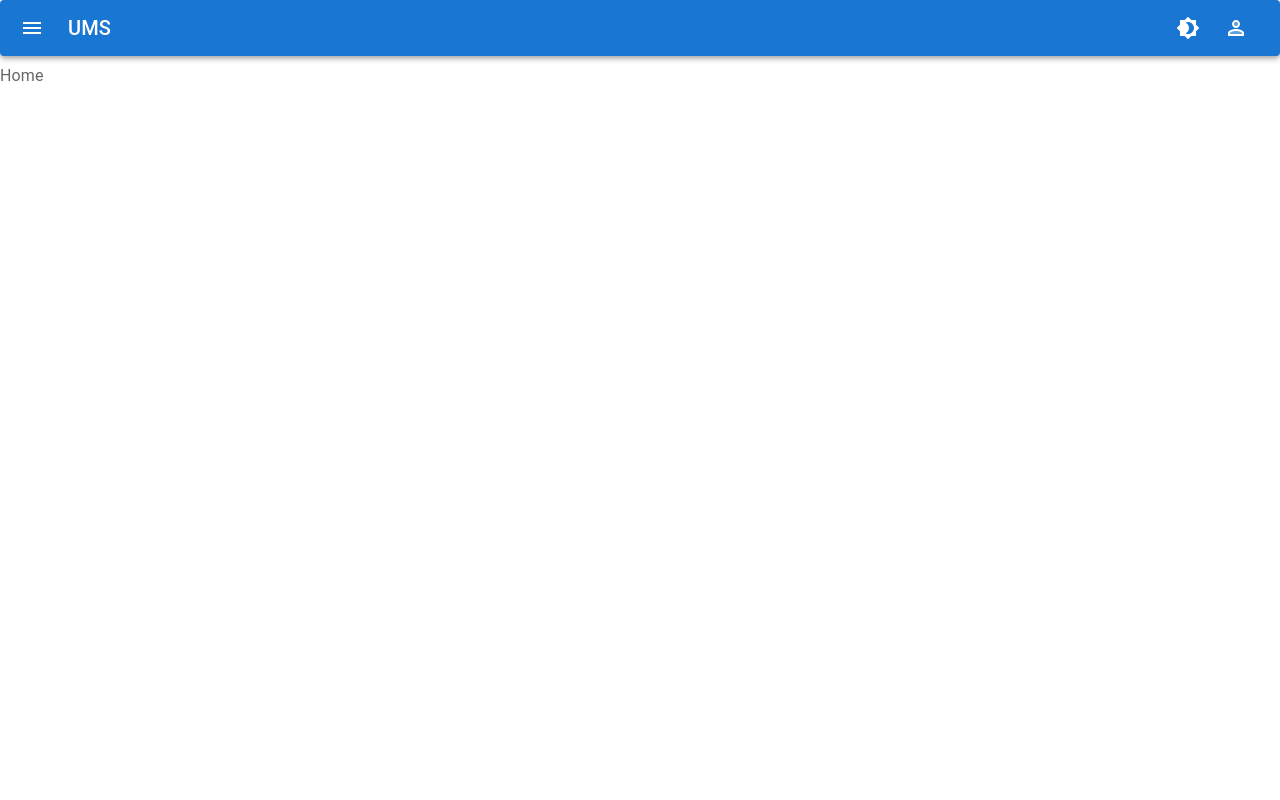
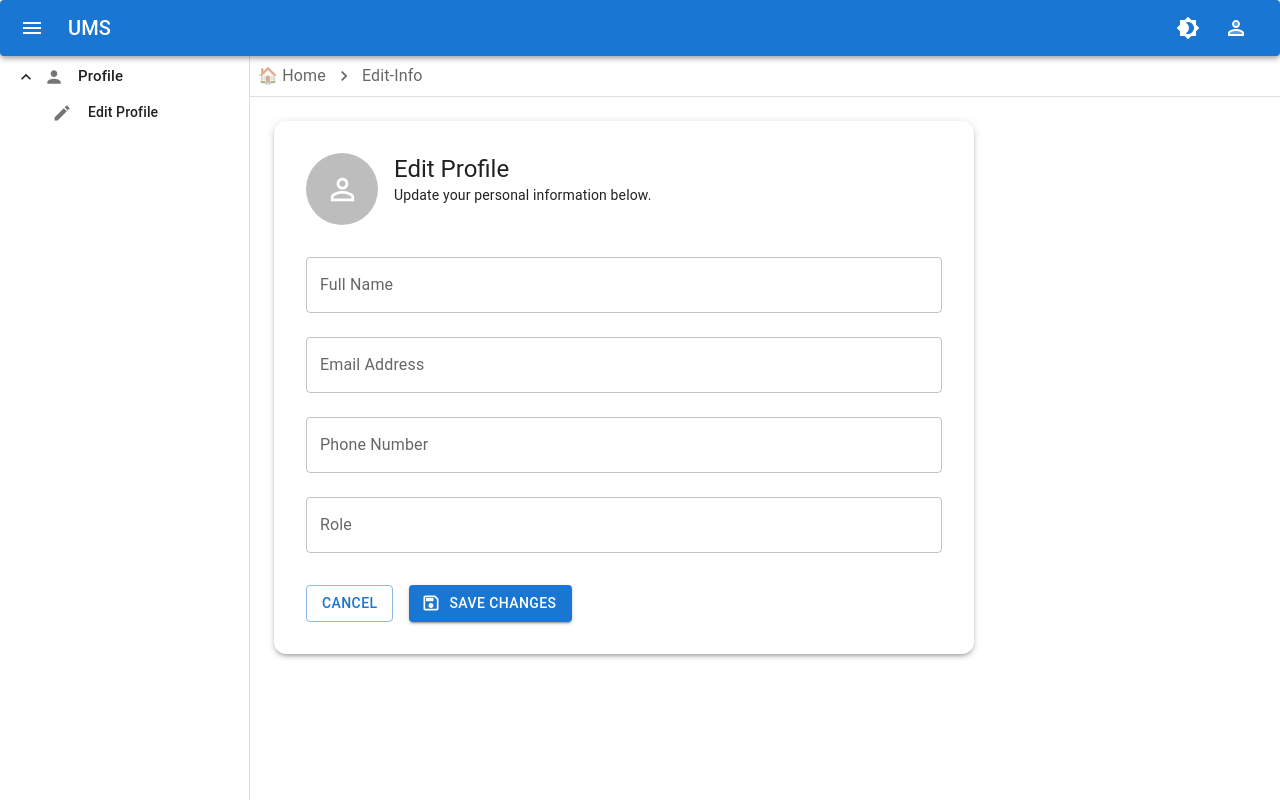
Before and after one commit to archu-230/user-management-system, a React (Vite) app: page /profile/edit in a window 1280 px wide. Before the commit this address had no page. Built offline with nearby package versions, Linux system fonts and the light colour scheme.

Commit message:
feat: add application layout

```diff
--- a/src/App.jsx
+++ b/src/App.jsx
@@ -8,29 +8,16 @@ import AppDrawer from "./components/app-drawer";
 import AppBar from "./components/app-bar";
 import AppBreadcrumb from "./components/app-breadcrumbs";
 import routes from "./routes";
+import AppRouter from "./routes";
 
 const App = () => {
 
   const [open, setOpen] = useState(false);
 
   return (
-    <BrowserRouter>
       <MUIProvider>
-        <AppBar onClickMenu={() => setOpen(prev => !prev)} />
-        <Toolbar />
-        <AppDrawer open={open} />
-        <AppBreadcrumb />
-        <Routes>
-          {routes.map((route) => (
-            <Route
-              key={route.path}
-              path={route.path}
-              element={route.element}
-            />
-          ))}
-        </Routes>
+       <AppRouter/>
       </MUIProvider>
-    </BrowserRouter>
   );
 }
 
--- a/src/components/app-breadcrumbs/config.js
+++ b/src/components/app-breadcrumbs/config.js
@@ -20,6 +20,7 @@ const productsBreadcrumbs = [
 
 const profileBreadcrumbs = [
     { path: "/profile", label: "Profile" },
+    { path: "/profile/edit", label: "Edit-Info" }
 ];
 
 const breadcrumbs = [
--- a/src/components/app-breadcrumbs/index.jsx
+++ b/src/components/app-breadcrumbs/index.jsx
@@ -1,13 +1,10 @@
-import Breadcrumbs from "@mui/material/Breadcrumbs";
-import Link from "@mui/material/Link";
-import Typography from "@mui/material/Typography";
+import { Box, Breadcrumbs, Divider, Link, Typography } from "@mui/material";
 import ChevronRightIcon from "@mui/icons-material/ChevronRight";
-
 import { Link as RouterLink, useLocation, matchPath } from "react-router-dom";
 
 import config from "./config";
 
-const AppBreadcrumb = () => {
+export default function AppBreadcrumb() {
   const { pathname } = useLocation();
 
   const currentBreadcrumb = config.breadcrumbs.find((item) =>
@@ -15,16 +12,18 @@ const AppBreadcrumb = () => {
   );
 
   return (
+    <Box sx={{ width: "100%" }}>
       <Breadcrumbs
         separator={<ChevronRightIcon fontSize="small" />}
-            sx={{ p: 0 }}>
+        sx={{ py: 1,mt:1,ml:1 }}
+      >
         <Link
           component={RouterLink}
-                underline="none"
+          underline="hover"
           color="inherit"
           to="/"
         >
-                Home
+          🏠 Home
         </Link>
 
         {currentBreadcrumb && pathname !== "/" && (
@@ -33,7 +32,8 @@ const AppBreadcrumb = () => {
           </Typography>
         )}
       </Breadcrumbs>
+
+      <Divider sx={{ width: "100%" }} />
+    </Box>
   );
-};
-
-export default AppBreadcrumb;
+}
--- a/src/components/app-drawer/index.jsx
+++ b/src/components/app-drawer/index.jsx
@@ -1,21 +1,110 @@
-import { Drawer, Typography } from "@mui/material";
+import {
+  Box,
+  Collapse,
+  Drawer,
+  List,
+  ListItemButton,
+  ListItemIcon,
+  ListItemText,
+  Toolbar,
+} from "@mui/material";
+import EditIcon from "@mui/icons-material/Edit";
+import PersonIcon from "@mui/icons-material/Person";
+import ExpandLess from "@mui/icons-material/ExpandLess";
+import ExpandMore from "@mui/icons-material/ExpandMore";
+
+import { useNavigate } from "react-router-dom";
+import { useState } from "react";
+
+export const defaultDrawerWidth = 250;
 
 export default function AppDrawer({ open }) {
+  const navigate = useNavigate();
+  const [profileOpen, setProfileOpen] = useState(true);
 
   return (
-
     <Drawer
+      variant="persistent"
       open={open}
-      variant="persistent"
       slotProps={{
         paper: {
           sx: {
-            width: 230,
+            width: defaultDrawerWidth,
             boxSizing: "border-box",
+            borderRight: 1,
+            borderColor: "divider",
           },
         },
       }}
-    />
+    >
+      <Toolbar variant="dense" />
 
+      <Box sx={{ p: 1 }}>
+        <List dense disablePadding>
+          {/* Parent */}
+          <ListItemButton
+            onClick={() => setProfileOpen((prev) => !prev)}
+            sx={{
+              borderRadius: 1,
+              minHeight: 42,
+              px: 1,
+            }}
+          >
+            {profileOpen ? (
+              <ExpandLess fontSize="small" />
+            ) : (
+              <ExpandMore fontSize="small" />
+            )}
+
+            <ListItemIcon sx={{ minWidth: 34, ml: 1 }}>
+              <PersonIcon fontSize="small" />
+            </ListItemIcon>
+
+            <ListItemText
+              primary="Profile"
+              slotProps={{
+                primary: {
+                  sx:{
+                    fontSize:15,
+                    fontWeight: 500,
+                  }
+                },
+              }}
+            />
+          </ListItemButton>
+
+          {/* Children */}
+          <Collapse in={profileOpen} timeout="auto" unmountOnExit>
+            <List disablePadding>
+
+
+              <ListItemButton
+                onClick={() => navigate("/profile/edit")}
+                sx={{
+                  pl: 5.5,
+                  py: 0.0,
+                  borderRadius: 1,
+                }}
+              >
+                <ListItemIcon>
+                  <EditIcon fontSize="small" />
+                </ListItemIcon>
+                <ListItemText
+                  primary="Edit Profile"
+                  slotProps={{
+                    primary:{
+                      sx:{
+                        fontSize:14,
+                        fontWeight: 500,
+                      }
+                    }
+                  }}
+                />
+              </ListItemButton>
+            </List>
+          </Collapse>
+        </List>
+      </Box>
+    </Drawer>
   );
 }
--- /dev/null
+++ b/src/components/layouts/index.jsx
@@ -0,0 +1,38 @@
+import { Box, Toolbar } from "@mui/material";
+import { Outlet } from "react-router-dom";
+import { useState } from "react";
+
+import AppBar from "../app-bar";
+import AppDrawer, { defaultDrawerWidth } from "../app-drawer";
+import AppBreadcrumb from "../app-breadcrumbs";
+
+export default function MainLayout() {
+    const [open, setOpen] = useState(true);
+
+    return (
+        <>
+            <AppBar onClickMenu={() => setOpen((prev) => !prev)} />
+
+            <AppDrawer open={open} />
+
+            <Box
+                component="main"
+                sx={{
+                    ml: open ? `${defaultDrawerWidth}px` : 0,
+                    width: open ? `calc(100% - ${defaultDrawerWidth}px)` : "100%",
+                    transition: "margin-left 300ms ease, width 300ms ease",
+                }}
+            >
+                <Toolbar variant="dense" />
+
+
+                <AppBreadcrumb />
+
+                <Box sx={{ px: 2, pt: 2 }}>
+                    <Outlet />
+                </Box>
+
+            </Box>
+        </>
+    );
+}
--- /dev/null
+++ b/src/components/profile-edit/index.jsx
@@ -0,0 +1,105 @@
+import {
+  Avatar,
+  Box,
+  Button,
+  Paper,
+  Stack,
+  TextField,
+  Typography,
+} from "@mui/material";
+import SaveOutlinedIcon from "@mui/icons-material/SaveOutlined";
+import PersonOutlineOutlinedIcon from "@mui/icons-material/PersonOutlineOutlined";
+
+export default function ProfileEdit() {
+  return (
+    <Box
+      sx={{
+        p: { xs: 2, md: 1 },
+      }}
+    >
+      <Paper
+        elevation={3}
+        sx={{
+          width: "100%",
+          maxWidth: 700,
+          borderRadius: 3,
+          p: { xs: 3, md: 4 },
+        }}
+      >
+        <Stack spacing={4}>
+          {/* Header */}
+          <Stack
+            direction={{ xs: "column", sm: "row" }}
+            spacing={2}
+
+          >
+            <Avatar
+              sx={{
+                width: 72,
+                height: 72,
+                fontSize: 30,
+              }}
+            >
+              <PersonOutlineOutlinedIcon fontSize="large" />
+            </Avatar>
+
+            <Box>
+              <Typography variant="h5" fontWeight={600}>
+                Edit Profile
+              </Typography>
+
+              <Typography variant="body2" color="text.secondary">
+                Update your personal information below.
+              </Typography>
+            </Box>
+          </Stack>
+
+          {/* Form */}
+          <Stack spacing={3}>
+            <TextField
+              fullWidth
+              label="Full Name"
+              placeholder="Enter your full name"
+            />
+
+            <TextField
+              fullWidth
+              label="Email Address"
+              type="email"
+              placeholder="Enter your email"
+            />
+
+            <TextField
+              fullWidth
+              label="Phone Number"
+              placeholder="Enter your phone number"
+            />
+
+            <TextField
+              fullWidth
+              label="Role"
+              placeholder="Software Developer"
+            />
+          </Stack>
+
+          {/* Actions */}
+          <Stack
+            direction="row"
+            spacing={2}
+          >
+            <Button variant="outlined">
+              Cancel
+            </Button>
+
+            <Button
+              variant="contained"
+              startIcon={<SaveOutlinedIcon />}
+            >
+              Save Changes
+            </Button>
+          </Stack>
+        </Stack>
+      </Paper>
+    </Box>
+  );
+}
--- a/src/pages/Profile.jsx
+++ b/src/pages/Profile.jsx
@@ -8,16 +8,14 @@ import {
   Typography,
 } from "@mui/material";
 import EditOutlinedIcon from "@mui/icons-material/EditOutlined";
+import { useNavigate } from "react-router-dom";
 
 export default function Profile() {
+
+  const navigate=useNavigate();
+
   return (
-    <Box
-      sx={{
-        p: { xs: 1.5, sm: 3 },
-        display: "flex",
-        justifyContent: "center",
-      }}
-    >
+    <Box sx={{ display: "flex", justifyContent: "flex-start" }}>
       <Paper
         elevation={2}
         sx={{
@@ -45,7 +43,11 @@ export default function Profile() {
             </Avatar>
 
             <Box sx={{ flexGrow: 1, minWidth: 0 }}>
-              <Typography variant="h5" fontWeight={600} sx={{ fontSize: { xs: 20, sm: 24 } }}>
+              <Typography
+                variant="h5"
+                fontWeight={600}
+                sx={{ fontSize: { xs: 20, sm: 24 } }}
+              >
                 User Name
               </Typography>
 
@@ -63,6 +65,7 @@ export default function Profile() {
             <Button
               variant="outlined"
               startIcon={<EditOutlinedIcon />}
+              onClick={()=>navigate("/profile/edit")}
               sx={{ width: { xs: "100%", sm: "auto" } }}
             >
               Edit
--- /dev/null
+++ b/src/routes/config.jsx
@@ -0,0 +1,20 @@
+import Profile from "../pages/Profile";
+import MainLayout from "../components/layouts";
+import ProfileEdit from "../components/profile-edit";
+export const router=[
+    {
+        path:"/",
+        element:<MainLayout/>,
+        children:[
+            {
+                path:"profile",
+                element:<Profile/>
+            },
+            {
+                path:"profile/edit",
+                element:<ProfileEdit/>
+            },
+
+        ],
+    }
+]
--- a/src/routes/index.jsx
+++ b/src/routes/index.jsx
@@ -1,10 +1,24 @@
-import Profile from "../pages/Profile";
+import { BrowserRouter, Route, Routes } from "react-router-dom"
+import { router } from "./config"
 
-const routes = [
-    {
-        path: "/profile",
-        element: <Profile />,
-    },
-];
+const routeRender = (routes) => {
+  return routes.map((route) => (
+    <Route
+      key={route.key}
+      path={route.path}
+      element={route.element}
+    >
+        {route.children&&routeRender(route.children)}
+    </Route>
+  ));
+};
 
-export default routes;
+export default function AppRouter(){
+    return(
+        <BrowserRouter>
+            <Routes>
+                {routeRender(router)}
+            </Routes>
+        </BrowserRouter>
+    )
+}
```
Lines whose indentation alone changed are shown as unchanged.
